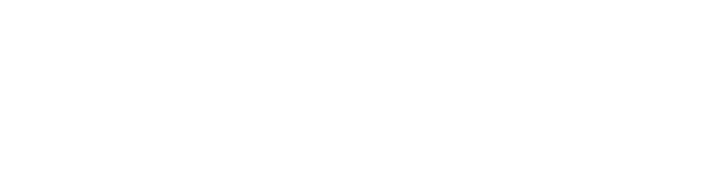
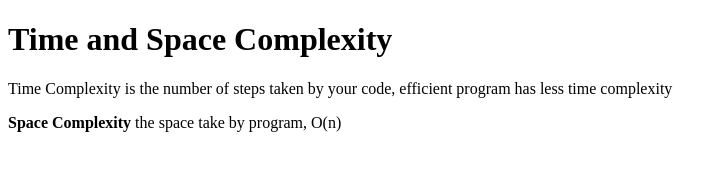
Before and after one commit to acciojob/time-and-space-complexity-arnavsharma78, a website: page main.html in a window 1280 px wide. Shown: the whole page, without its empty margins (0-727 px from the left). Drawn offline with Linux system fonts and the light colour scheme.

Commit message:
created a submission

```diff
--- a/main.html
+++ b/main.html
@@ -8,7 +8,10 @@
 
 <body>
 	<!-- the entire body must be written by student -->
-    <script type="text/javascript" src="./script.js">
+	<h1>Time and Space Complexity</h1>
+	<p>Time Complexity is the number of steps taken by your code, efficient program has less time complexity</p>
+    <p><strong>Space Complexity</strong> the space take by program, O(n)</p>
+	<script type="text/javascript" src="./script.js">
 </script>
 
 </body>
```
